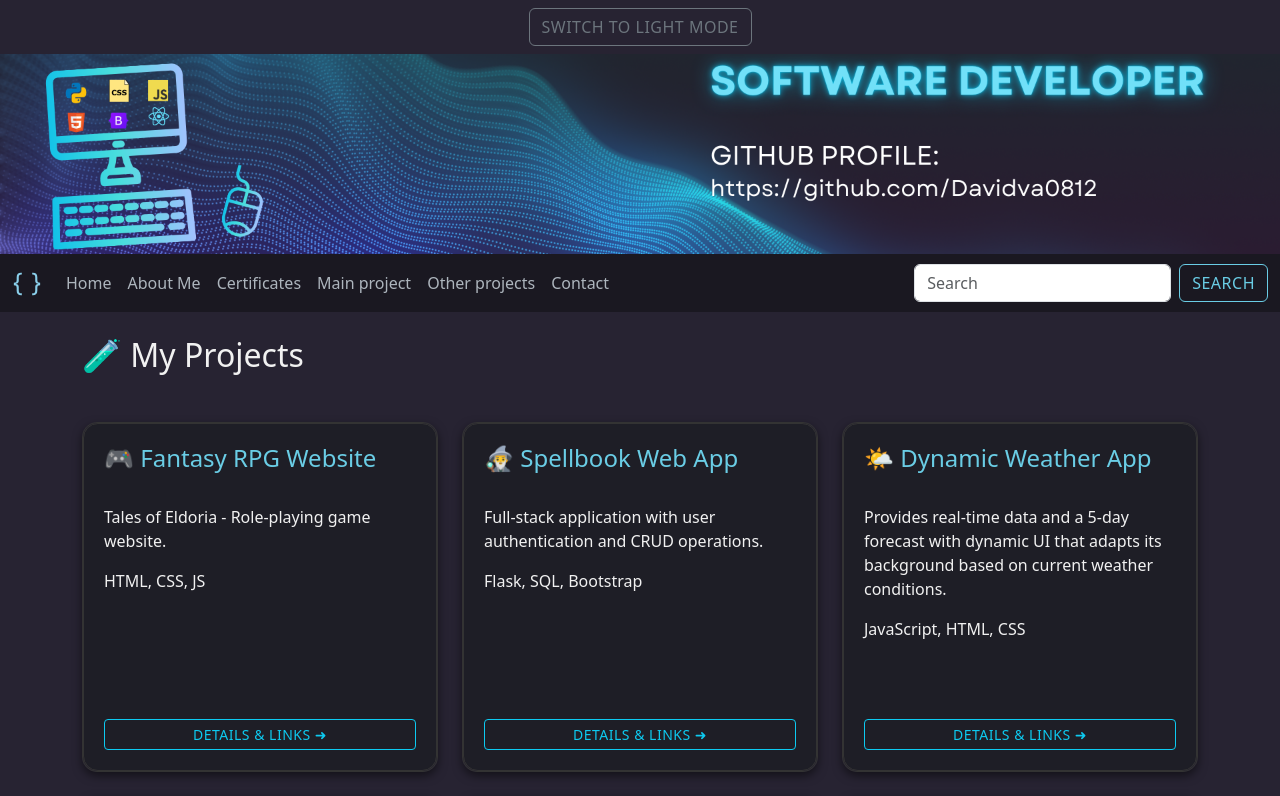
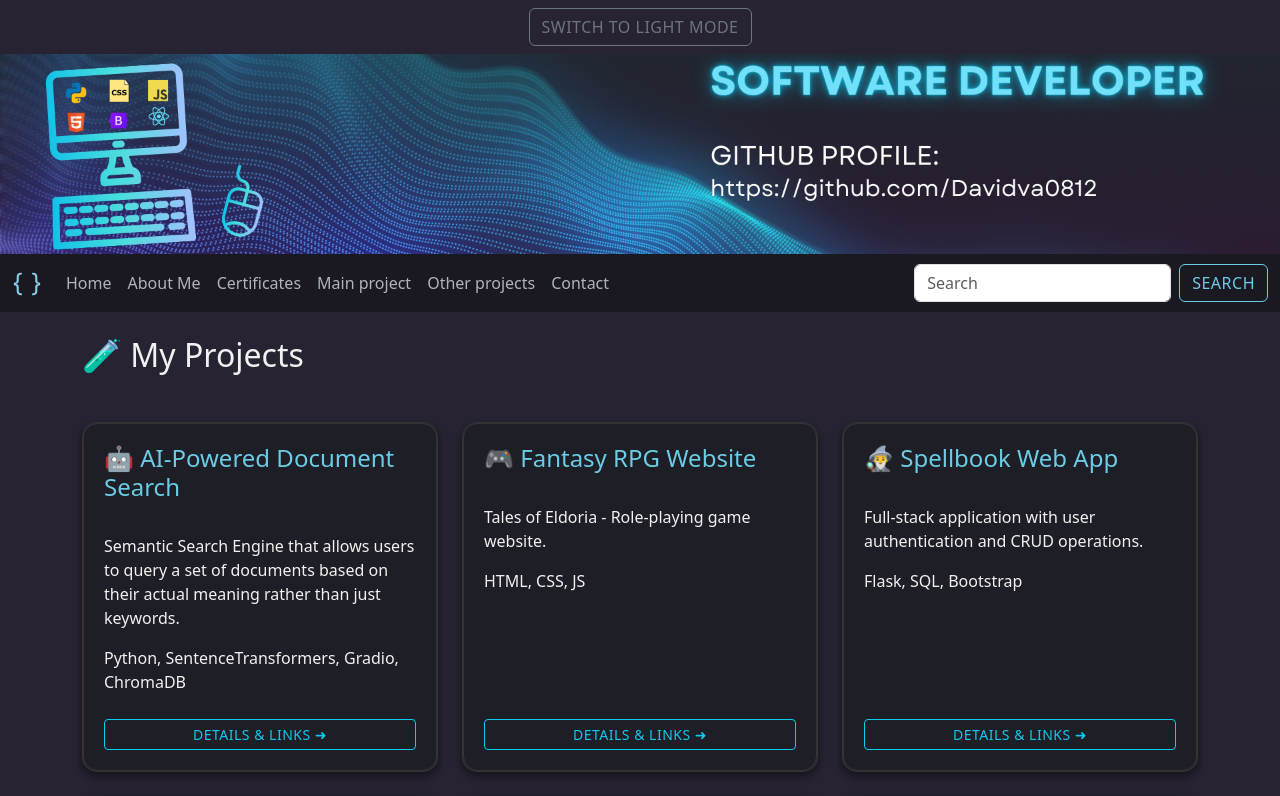
Before and after one commit to Davidva0812/Personal-portfolio, a React (Create React App) app: page /Personal-portfolio/projects in a window 1280 px wide. Shown: the top 796 px of the page. Built offline with nearby package versions, Linux system fonts and the light colour scheme.

Commit message:
AI project

```diff
--- a/src/pages/Projects.jsx
+++ b/src/pages/Projects.jsx
@@ -10,22 +10,16 @@ import weatherApp from "../assets/images/weather_debrecen.png";
 import halloweenGame from "../assets/images/halloween_shooter.png";
 import calculator from "../assets/images/calculator.png";
 import todolist from "../assets/images/todolist.png";
-
-//1. eldoria website ok
-//2. spellbook app ok
-//3. weather js ok
-//4. banner
-//5. financial analysis ok
-//6. personal portfolio website ok
-
-//7.  todo list ok
-//8.  bitcoin prediction ok
-//9.  movie api ok
-//10. weather api ok
-//11. halloween game ok
-//12. calculator ok
+import aiSearch from "../assets/images/aisearch.png";
 
 const projectsData = [
+  {
+    title: "🤖 AI-Powered Document Search",
+    tech: "Python, SentenceTransformers, Gradio, ChromaDB",
+    desc: "Semantic Search Engine that allows users to query a set of documents based on their actual meaning rather than just keywords.",
+    github: "https://github.com/Davidva0812/semantic-knowledge-base",
+    img: aiSearch,
+  },
   {
     title: "🎮 Fantasy RPG Website",
     tech: "HTML, CSS, JS",
```
Also changed, not shown: src/assets/images/aisearch.png (added).
